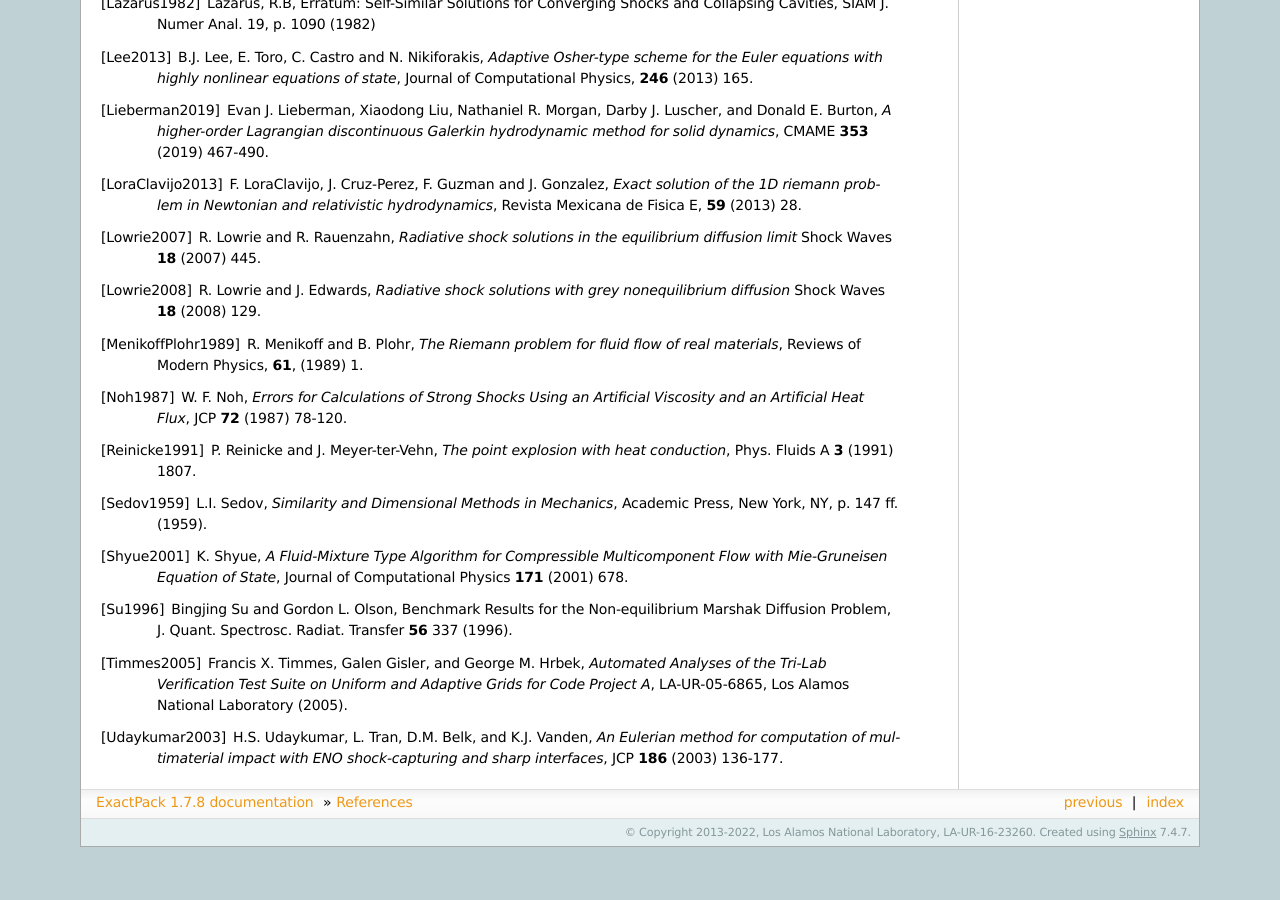
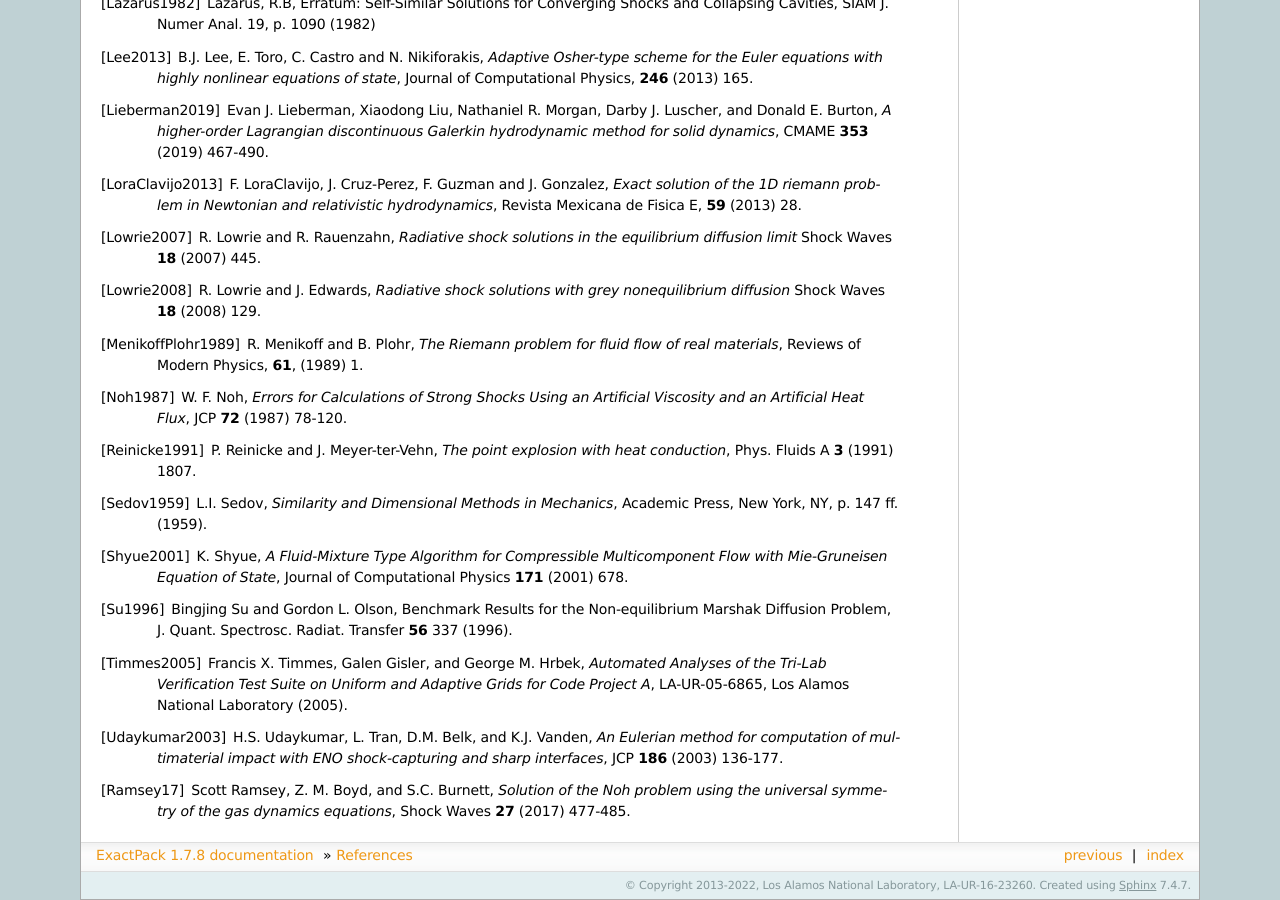
Before and after one commit to lanl/ExactPack, a Sphinx documentation site: the page built from doc/source/references.rst, in a window 1280 px wide and 900 px high, scrolled down 1524 px. Built offline with Sphinx 7.4.7, drawn with Linux system fonts in a browser that asks for light colours; before the commit the page ends 2371 px from its top, so only the background shows below that.

Commit message:
Added references for Noh Black Box.

```diff
--- a/doc/source/references.rst
+++ b/doc/source/references.rst
@@ -218,3 +218,8 @@ References
    H.S. Udaykumar, L. Tran, D.M. Belk, and K.J. Vanden,
    *An Eulerian method for computation of multimaterial impact with ENO shock-capturing and sharp interfaces*,
    JCP **186** (2003) 136-177.
+
+.. [Ramsey17]
+   Scott Ramsey, Z. M. Boyd, and S.C. Burnett,
+   *Solution of the Noh problem using the universal symmetry of the gas dynamics equations*,
+   Shock Waves **27** (2017) 477-485.
```
